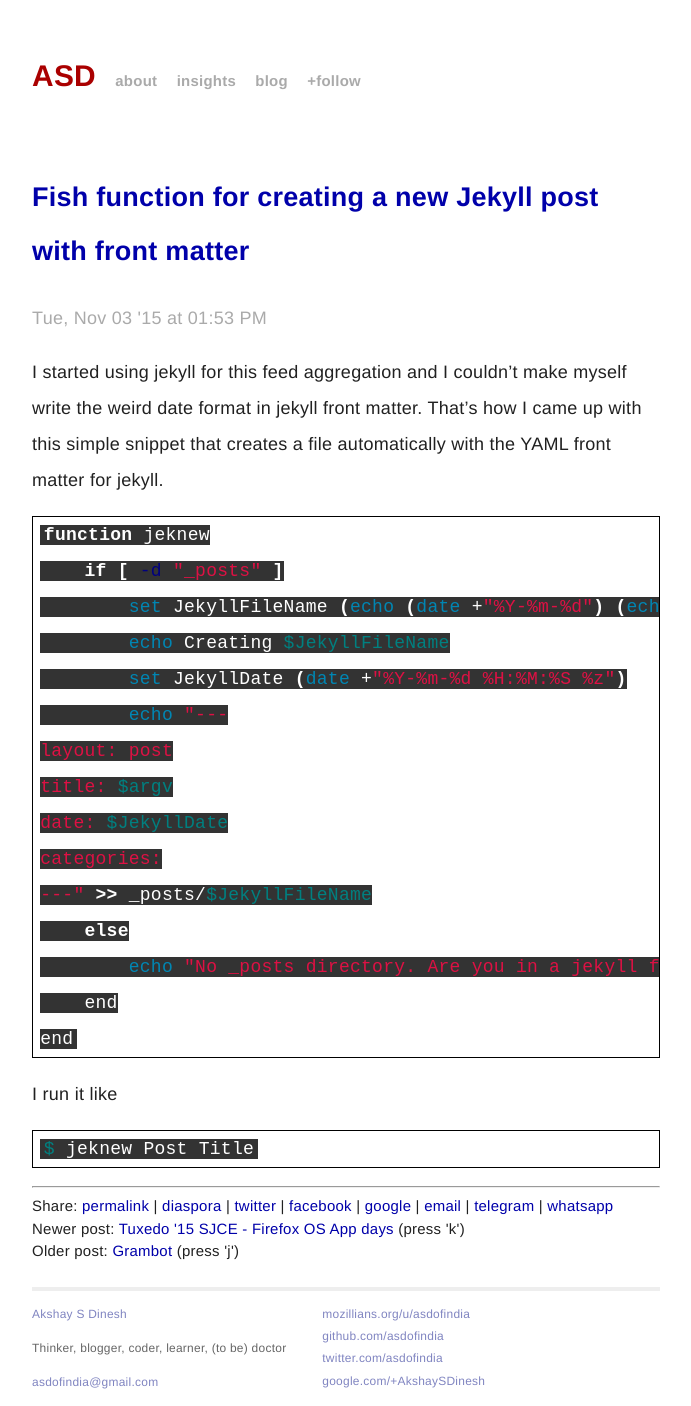
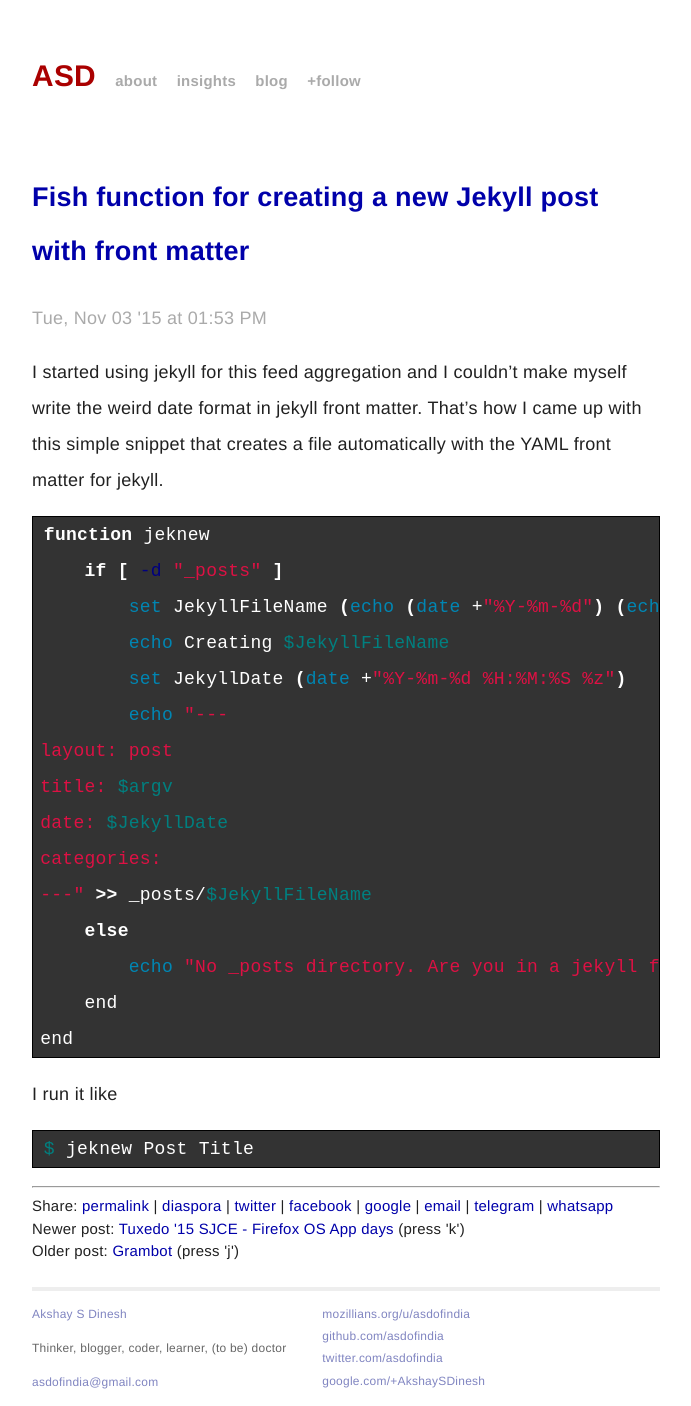
Before and after one commit to asdofindia/asdofindia.github.io, a Jekyll site: the page built from _posts/2015-11-03-jekyll-new.md, in a window 1280 px wide. Shown: the whole page, without its empty margins (294-985 px from the left). Built offline with Jekyll 4.4.1, drawn with Linux system fonts in a browser that asks for light colours.

Commit message:
fix code block background to dark

```diff
--- a/css/syntax.css
+++ b/css/syntax.css
@@ -1,4 +1,4 @@
-.highlight  { background: #ffffff; }
+.highlight  { background: #333; }
 .highlight .c { color: #999988; font-style: italic } /* Comment */
 .highlight .err { color: #a61717; background-color: #e3d2d2 } /* Error */
 .highlight .k { font-weight: bold } /* Keyword */
```
